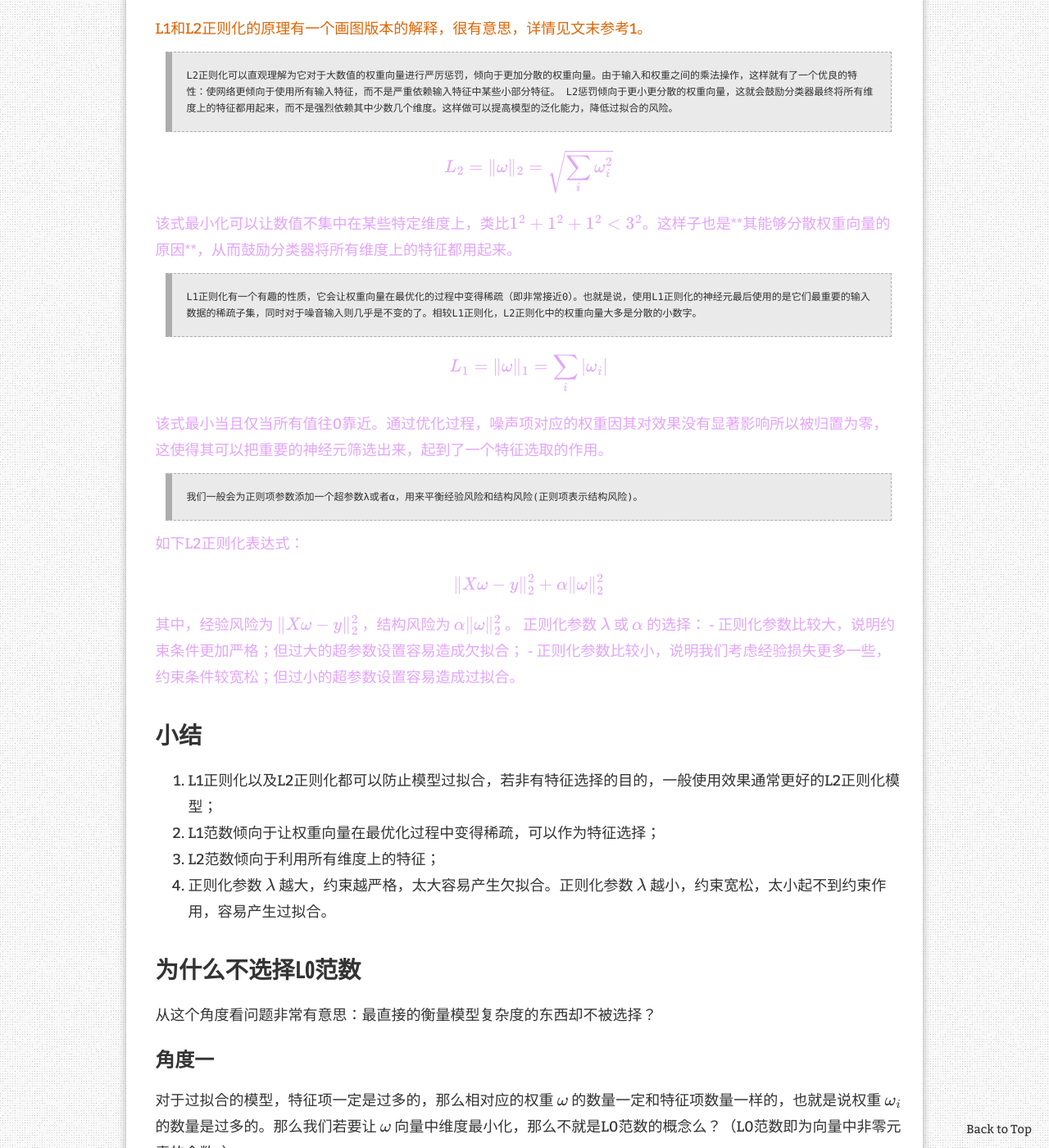
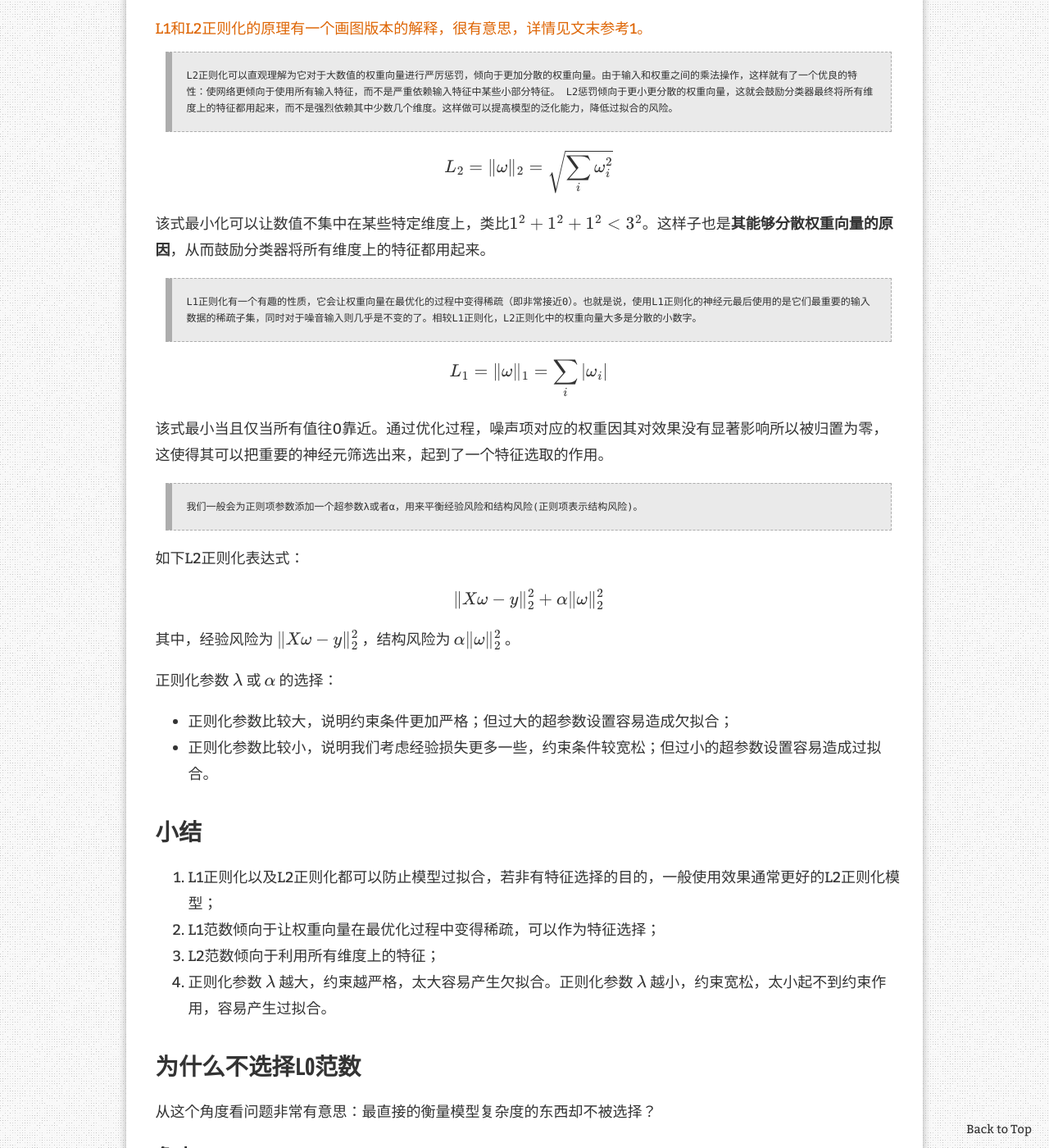
Before and after one commit to AuthurWhywait/AuthurWhywait.github.io, a Jekyll site: the page built from _posts/2022-06-22-L12norm.md, in a window 1280 px wide and 1400 px high, scrolled down 766 px. Shown: the whole window at 82% size. Built offline with Jekyll 4.4.1, drawn with Linux system fonts in a browser that asks for light colours; formulas are drawn with MathJax 3; comment, search, counter and statistics services are not loaded.

Commit message:
Update 2022-06-22-L12norm.md

```diff
--- a/_posts/2022-06-22-L12norm.md
+++ b/_posts/2022-06-22-L12norm.md
@@ -26,27 +26,17 @@ L1和L2正则化的原理有一个画图版本的解释，很有意思，详情
 
 > L2正则化可以直观理解为它对于大数值的权重向量进行严厉惩罚，倾向于更加分散的权重向量。由于输入和权重之间的乘法操作，这样就有了一个优良的特性：使网络更倾向于使用所有输入特征，而不是严重依赖输入特征中某些小部分特征。 L2惩罚倾向于更小更分散的权重向量，这就会鼓励分类器最终将所有维度上的特征都用起来，而不是强烈依赖其中少数几个维度。这样做可以提高模型的泛化能力，降低过拟合的风险。
 
-<font color="#e2a5fa">
-
 $$L_2 = \Vert\omega\Vert_2=\sqrt{\sum_i\omega_i^2}$$
 
 该式最小化可以让数值不集中在某些特定维度上，类比$1^2+1^2+1^2<3^2$。这样子也是**其能够分散权重向量的原因**，从而鼓励分类器将所有维度上的特征都用起来。
 
-</font>
-
 > L1正则化有一个有趣的性质，它会让权重向量在最优化的过程中变得稀疏（即非常接近0）。也就是说，使用L1正则化的神经元最后使用的是它们最重要的输入数据的稀疏子集，同时对于噪音输入则几乎是不变的了。相较L1正则化，L2正则化中的权重向量大多是分散的小数字。
-
-<font color="#e2a5fa">
 
 $$L_1= \Vert\omega\Vert_1 = \sum_i \vert \omega_i\vert$$
 
 该式最小当且仅当所有值往0靠近。通过优化过程，噪声项对应的权重因其对效果没有显著影响所以被归置为零，这使得其可以把重要的神经元筛选出来，起到了一个特征选取的作用。
 
-</font>
-
 > 我们一般会为正则项参数添加一个超参数λ或者α，用来平衡经验风险和结构风险(正则项表示结构风险)。
-
-<font color='#e2a5fa'>
 
 如下L2正则化表达式：
 
@@ -60,8 +50,6 @@ $$
 
 - 正则化参数比较大，说明约束条件更加严格；但过大的超参数设置容易造成欠拟合；
 - 正则化参数比较小，说明我们考虑经验损失更多一些，约束条件较宽松；但过小的超参数设置容易造成过拟合。
-
-</font>
 
 ## 小结
 
```
